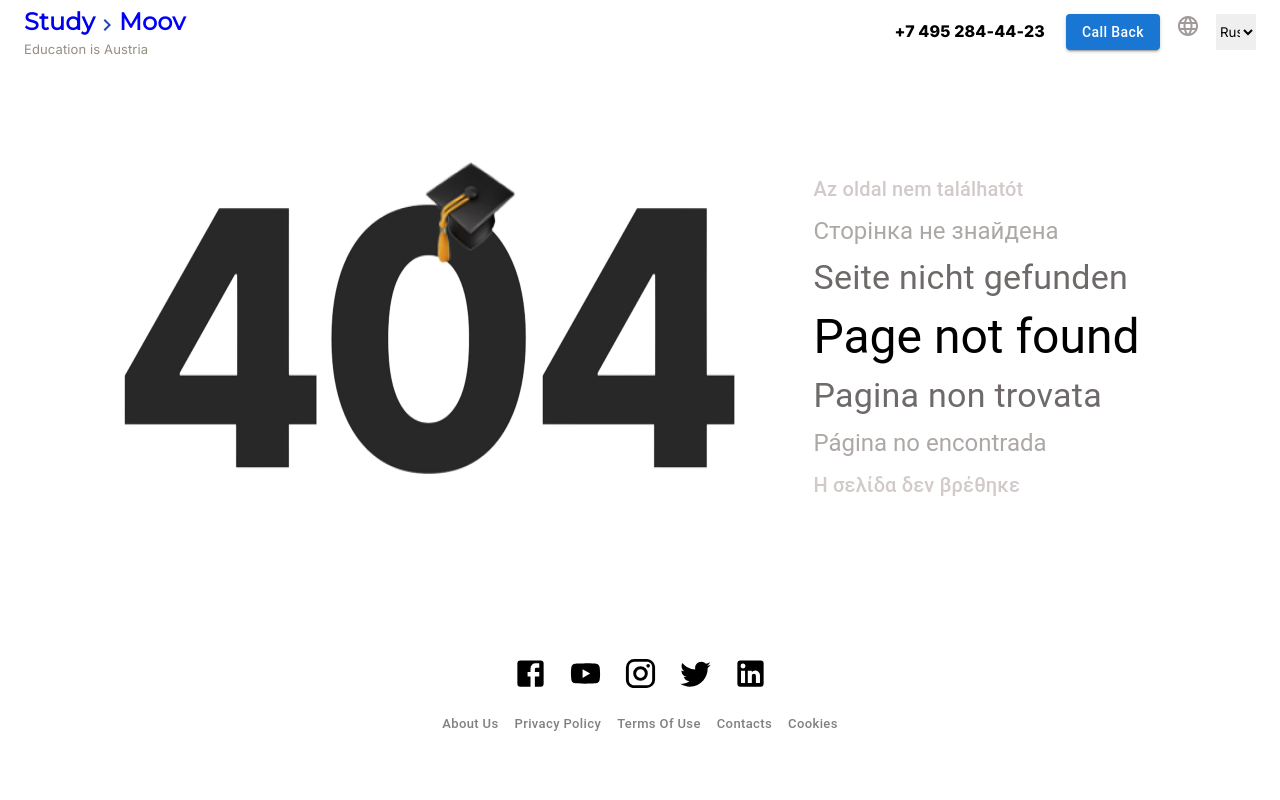
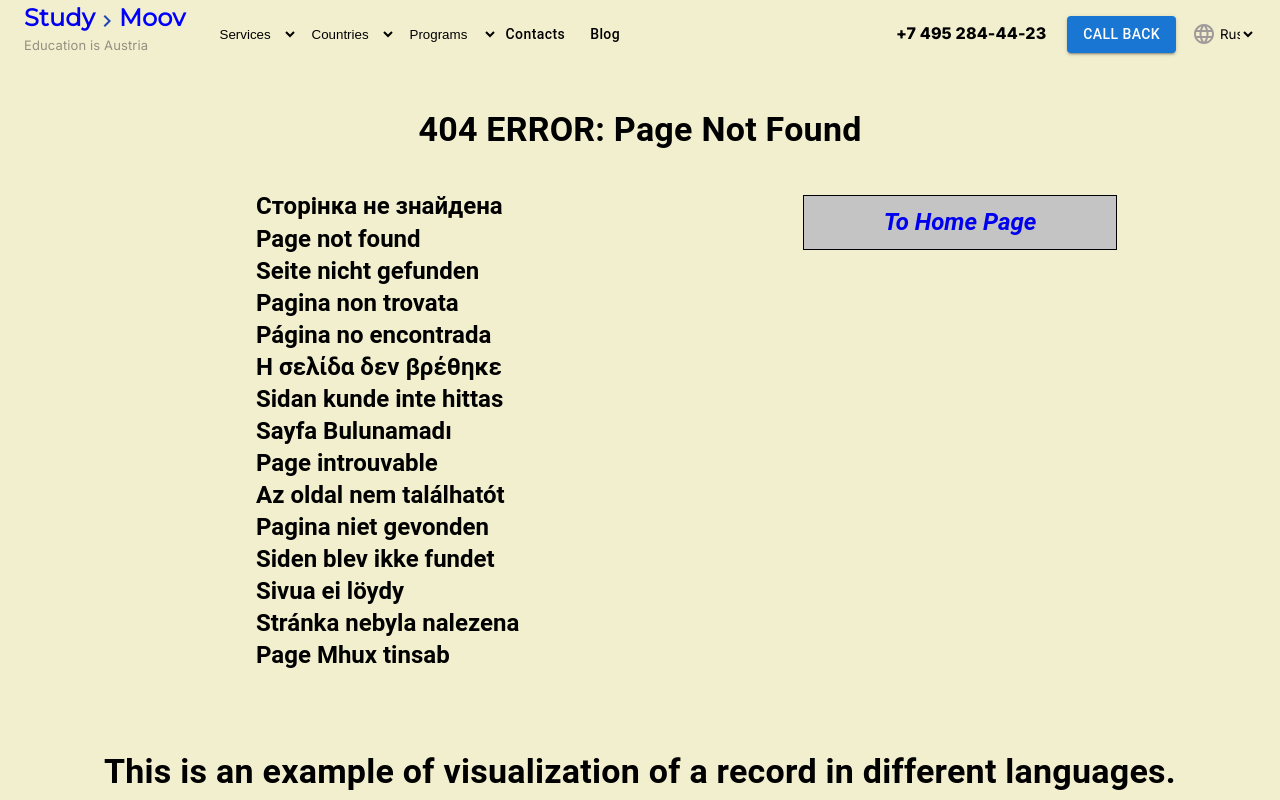
Before and after one commit to Shubham228197/study-moov-app, a React (Create React App) app: page /cookie-error in a window 1280 px wide. Shown: the top 800 px of the page. Built offline with nearby package versions, Linux system fonts and the light colour scheme.

Commit message:
Routing Cookie Error

```diff
--- a/src/App.tsx
+++ b/src/App.tsx
@@ -1,7 +1,7 @@
 import { BrowserRouter, Routes, Route } from "react-router-dom";
 import CookieListPage from "./components/Cookies/CookieListPage";
 import CookieManagement from "./components/Cookies/CookieManagement";
-// import CookieErrorPage from "./components/ErrorPage/CookieErrorPage";
+import CookieErrorPage from "./components/ErrorPage/CookieErrorPage";
 import PageNotFound from "./components/ErrorPage/PageNotFound";
 import CollegeProfilePage from "./components/IndividualCollegeProfile/CollegeProfilePage";
 import HomepageMain from "./components/MainComponent/Homepage/HomepageMain";
@@ -33,6 +33,7 @@
           <Route path="/manage-cookie" element={<CookieManagement />} />
           <Route path="/about" element={<AboutMoov />} />
           <Route path="/aboutus" element={<AboutMobView />} />
+          <Route path="/cookie-error" element={<CookieErrorPage />} />
         </Routes>
       </BrowserRouter>
     </div>
--- a/src/components/Cookies/CookieListContent.tsx
+++ b/src/components/Cookies/CookieListContent.tsx
@@ -18,6 +18,7 @@
   UlineSpan,
 } from "./CookiesStyling/CookieStylingText";
 import { Box30padding } from "../../GeneralStyling/Overlays";
+import { Link } from "react-router-dom";
 
 const CookieListContent = () => {
   const [essentialCookie, setEssentialCookie] = useState(true);
@@ -58,7 +59,9 @@
             <UlineSpan>Full list of cookies.</UlineSpan>
           </Typography>
           <BoxCenterHighMar>
-            <PrefButtton variant="contained">Save preferences</PrefButtton>
+            <Link to="/cookie-error" style={{ textDecoration: "none" }}>
+              <PrefButtton variant="contained">Save preferences</PrefButtton>
+            </Link>
           </BoxCenterHighMar>
         </Box30padding>
       ) : (
--- a/src/components/ErrorPage/CookieErrorPage.tsx
+++ b/src/components/ErrorPage/CookieErrorPage.tsx
@@ -15,6 +15,7 @@
   MultiLangHeading,
 } from "./ErrorPageStyling/ErrorPageStylingText";
 import { BoldText } from "../../GeneralStyling/Texts";
+import { Link } from "react-router-dom";
 
 const CookieErrorPage = () => {
   return (
@@ -32,7 +33,9 @@
           </GridColumn>
           <GridCenterLowMargin item xs={6}>
             <HomePageButton size="large">
-              <HomeButtonText variant="h5">to Home Page</HomeButtonText>
+              <Link to="/cookie" style={{ textDecoration: "none" }}>
+                <HomeButtonText variant="h5">to Home Page</HomeButtonText>
+              </Link>
             </HomePageButton>
           </GridCenterLowMargin>
         </Grid>
--- a/src/components/ErrorPage/ErrorPageStyling/ErrorPageStylingOverlays.ts
+++ b/src/components/ErrorPage/ErrorPageStyling/ErrorPageStylingOverlays.ts
@@ -16,7 +16,6 @@
     display: flex;
     flex-direction: column;
     align-items: center;
-    margin: 20px;
 `;
 export const GridCenterLowMargin = Styles(Grid)`
     text-align: center;
@@ -26,6 +25,7 @@
     max-width: 500px;
     padding: 30px;
     border-radius: 20px ! important;
+    margin: 30px ! important;
 `;
 export const BoxCenterLowPad = Styles(Box)`
     display: flex;
```
